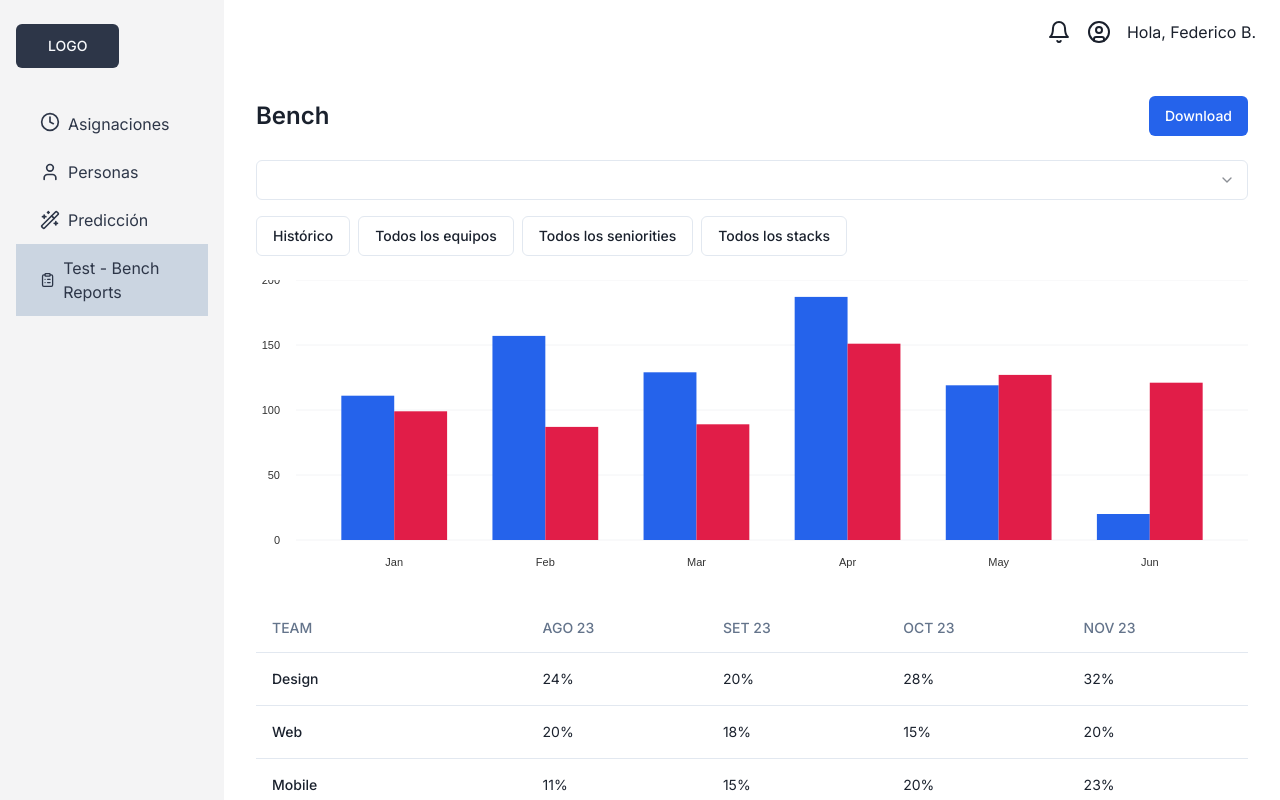
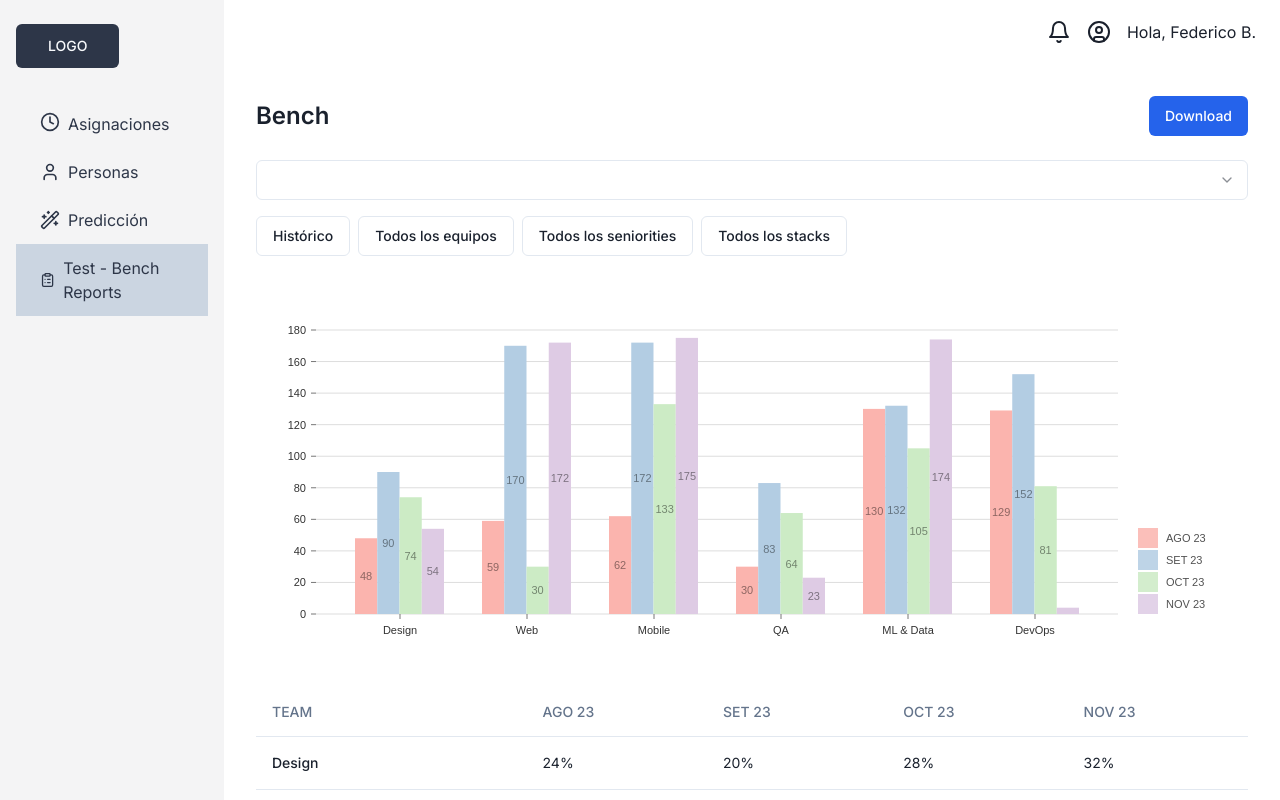
Before and after one commit to victor1mrs/proj-data-operation, a Next.js app: page /bench-reportes in a window 1280 px wide. Shown: the top 800 px of the page. Built offline with nearby package versions, Linux system fonts and the light colour scheme.

Commit message:
bar chart with similar UI than expected one

```diff
--- a/src/app/bench-reportes/page.tsx
+++ b/src/app/bench-reportes/page.tsx
@@ -31,7 +31,9 @@ const BenchReports = () => {
           <Button variant="outline">Todos los stacks</Button>
         </div>
       </div>
-      <BarChart/>
+        <div className="h-96">
+          <BarChart data={data} />
+        </div>
       <div className="mt-6">
         <Table>
           <TableHeader>
@@ -94,3 +96,72 @@ const BenchReports = () => {
 }
 
 export default BenchReports;
+
+const data = [
+  {
+    "team": "Design",
+    "AGO 23": 48,
+    "ago23Color": "hsl(315, 70%, 50%)",
+    "SET 23": 90,
+    "set23Color": "hsl(293, 70%, 50%)",
+    "OCT 23": 74,
+    "oct23Color": "hsl(197, 70%, 50%)",
+    "NOV 23": 54,
+    "nov23Color": "hsl(239, 70%, 50%)"
+  },
+  {
+    "team": "Web",
+    "AGO 23": 59,
+    "ago23Color": "hsl(147, 70%, 50%)",
+    "SET 23": 170,
+    "set23Color": "hsl(169, 70%, 50%)",
+    "OCT 23": 30,
+    "oct23Color": "hsl(98, 70%, 50%)",
+    "NOV 23": 172,
+    "nov23Color": "hsl(257, 70%, 50%)"
+  },
+  {
+    "team": "Mobile",
+    "AGO 23": 62,
+    "ago23Color": "hsl(61, 70%, 50%)",
+    "SET 23": 172,
+    "set23Color": "hsl(173, 70%, 50%)",
+    "OCT 23": 133,
+    "oct23Color": "hsl(311, 70%, 50%)",
+    "NOV 23": 175,
+    "nov23Color": "hsl(61, 70%, 50%)"
+  },
+  {
+    "team": "QA",
+    "AGO 23": 30,
+    "ago23Color": "hsl(187, 70%, 50%)",
+    "SET 23": 83,
+    "set23Color": "hsl(298, 70%, 50%)",
+    "OCT 23": 64,
+    "oct23Color": "hsl(286, 70%, 50%)",
+    "NOV 23": 23,
+    "nov23Color": "hsl(13, 70%, 50%)"
+  },
+  {
+    "team": "ML & Data",
+    "AGO 23": 130,
+    "ago23Color": "hsl(130, 70%, 50%)",
+    "SET 23": 132,
+    "set23Color": "hsl(74, 70%, 50%)",
+    "OCT 23": 105,
+    "oct23Color": "hsl(339, 70%, 50%)",
+    "NOV 23": 174,
+    "nov23Color": "hsl(106, 70%, 50%)"
+  },
+  {
+    "team": "DevOps",
+    "AGO 23": 129,
+    "ago23Color": "hsl(34, 70%, 50%)",
+    "SET 23": 152,
+    "set23Color": "hsl(347, 70%, 50%)",
+    "OCT 23": 81,
+    "oct23Color": "hsl(13, 70%, 50%)",
+    "NOV 23": 4,
+    "nov23Color": "hsl(272, 70%, 50%)"
+  }
+]
--- a/src/components/BarChart.tsx
+++ b/src/components/BarChart.tsx
@@ -1,67 +1,131 @@
 "use client"
 
-import { ResponsiveBar } from "@nivo/bar"
+import { ResponsiveBar } from '@nivo/bar'
 
-const BarChart = () => {
-  return(
-    <div>
-      <GroupedbarChart className="w-full h-[300px]" />
-    </div>
-  )
-}
 
-export default BarChart;
+// make sure parent container have a defined height when using
+// responsive component, otherwise height will be 0 and
+// no chart will be rendered.
+// website examples showcase many properties,
+// you'll often use just a few of them.
+const BarChart = ({ data/* see data tab */ }: any) => (
+    <ResponsiveBar
+        data={data}
+        keys={[
+            'AGO 23',
+            'SET 23',
+            'OCT 23',
+            'NOV 23'
+        ]}
+        indexBy="team"
+        margin={{ top: 50, right: 130, bottom: 50, left: 60 }}
+        padding={0.3}
+        groupMode="grouped"
+        valueScale={{ type: 'linear' }}
+        indexScale={{ type: 'band', round: true }}
+        colors={{ scheme: 'pastel1' }}
+        // defs={[
+        //     {
+        //         id: 'dots',
+        //         type: 'patternDots',
+        //         background: 'inherit',
+        //         color: '#38bcb2',
+        //         size: 4,
+        //         padding: 1,
+        //         stagger: true
+        //     },
+        //     {
+        //         id: 'lines',
+        //         type: 'patternLines',
+        //         background: 'inherit',
+        //         color: '#eed312',
+        //         rotation: -45,
+        //         lineWidth: 6,
+        //         spacing: 10
+        //     }
+        // ]}
+        // fill={[
+        //     {
+        //         match: {
+        //             id: 'fries'
+        //         },
+        //         id: 'dots'
+        //     },
+        //     {
+        //         match: {
+        //             id: 'sandwich'
+        //         },
+        //         id: 'lines'
+        //     }
+        // ]}
+        borderColor={{
+            from: 'color',
+            modifiers: [
+                [
+                    'darker',
+                    1.6
+                ]
+            ]
+        }}
+        axisTop={null}
+        axisRight={null}
+        // axisBottom={{
+        //     tickSize: 5,
+        //     tickPadding: 5,
+        //     tickRotation: 0,
+        //     legend: 'country',
+        //     legendPosition: 'middle',
+        //     legendOffset: 32,
+        //     truncateTickAt: 0
+        // }}
+        // axisLeft={{
+        //     tickSize: 5,
+        //     tickPadding: 5,
+        //     tickRotation: 0,
+        //     legend: 'food',
+        //     legendPosition: 'middle',
+        //     legendOffset: -40,
+        //     truncateTickAt: 0
+        // }}
+        labelSkipWidth={12}
+        labelSkipHeight={12}
+        labelTextColor={{
+            from: 'color',
+            modifiers: [
+                [
+                    'darker',
+                    1.6
+                ]
+            ]
+        }}
+        legends={[
+            {
+                dataFrom: 'keys',
+                anchor: 'bottom-right',
+                direction: 'column',
+                justify: false,
+                translateX: 120,
+                translateY: 0,
+                itemsSpacing: 2,
+                itemWidth: 100,
+                itemHeight: 20,
+                itemDirection: 'left-to-right',
+                itemOpacity: 0.85,
+                symbolSize: 20,
+                effects: [
+                    {
+                        on: 'hover',
+                        style: {
+                            itemOpacity: 1
+                        }
+                    }
+                ]
+            }
+        ]}
+        role="application"
+        ariaLabel="Nivo bar chart demo"
+        barAriaLabel={e=>e.id+": "+e.formattedValue+" in team: "+e.indexValue}
+    />
+)
 
-const  GroupedbarChart = (props: any) => {
-  return (
-    <div {...props}>
-      <ResponsiveBar
-        data={[
-          { name: "Jan", desktop: 111, mobile: 99 },
-          { name: "Feb", desktop: 157, mobile: 87 },
-          { name: "Mar", desktop: 129, mobile: 89 },
-          { name: "Apr", desktop: 187, mobile: 151 },
-          { name: "May", desktop: 119, mobile: 127 },
-          { name: "Jun", desktop: 20, mobile: 121 },
-        ]}
-        keys={["desktop", "mobile"]}
-        indexBy="name"
-        groupMode="grouped"
-        margin={{ top: 0, right: 0, bottom: 40, left: 40 }}
-        padding={0.3}
-        colors={["#2563eb", "#e11d48"]}
-        axisBottom={{
-          tickSize: 0,
-          tickPadding: 16,
-        }}
-        axisLeft={{
-          tickSize: 0,
-          tickValues: 4,
-          tickPadding: 16,
-        }}
-        gridYValues={4}
-        theme={{
-          tooltip: {
-            chip: {
-              borderRadius: "9999px",
-            },
-            container: {
-              fontSize: "12px",
-              textTransform: "capitalize",
-              borderRadius: "6px",
-            },
-          },
-          grid: {
-            line: {
-              stroke: "#f3f4f6",
-            },
-          },
-        }}
-        tooltipLabel={({ id }) => `${id}`}
-        enableLabel={false}
-        role="application"
-        ariaLabel="A grouped bar chart"
-      />
-    </div>
-  )
-}
+export default BarChart
```
